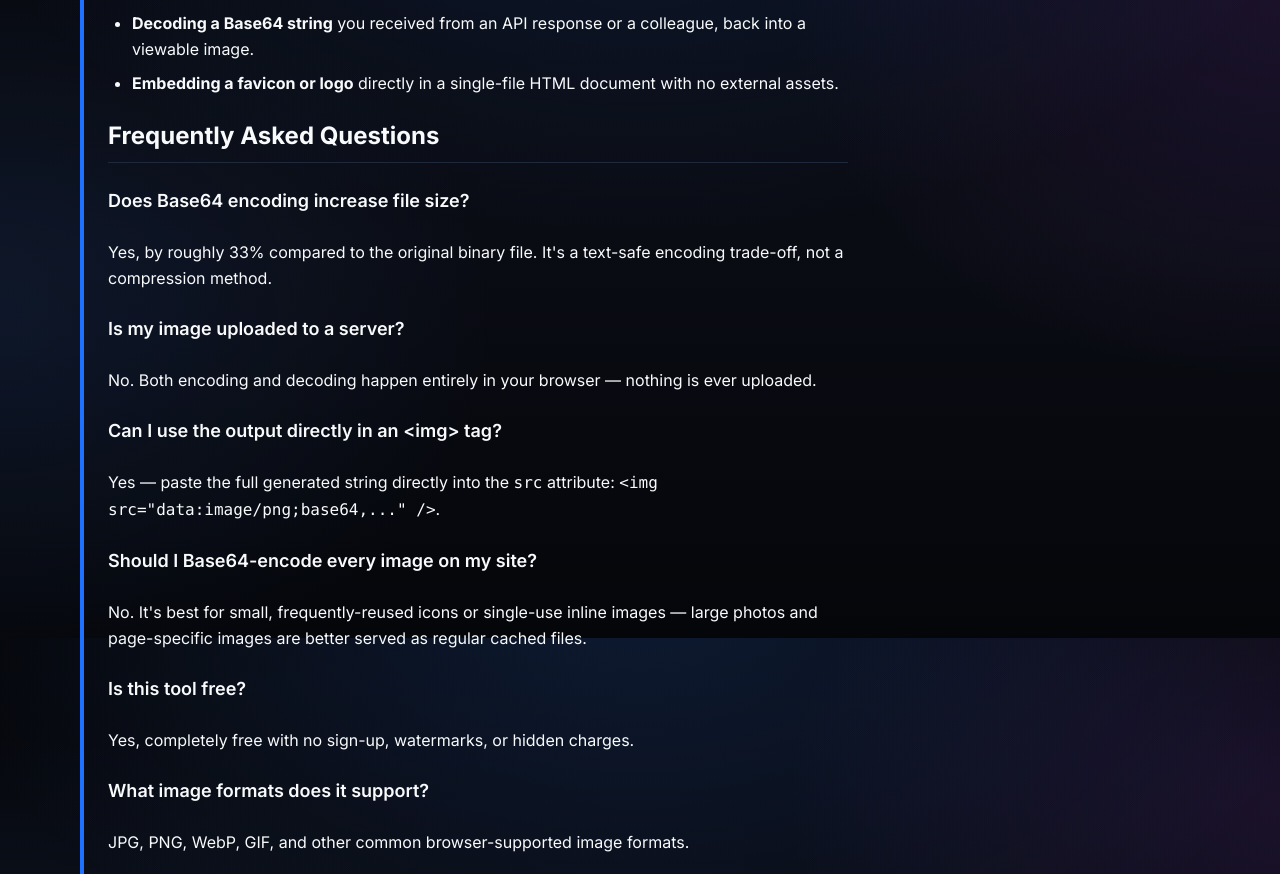
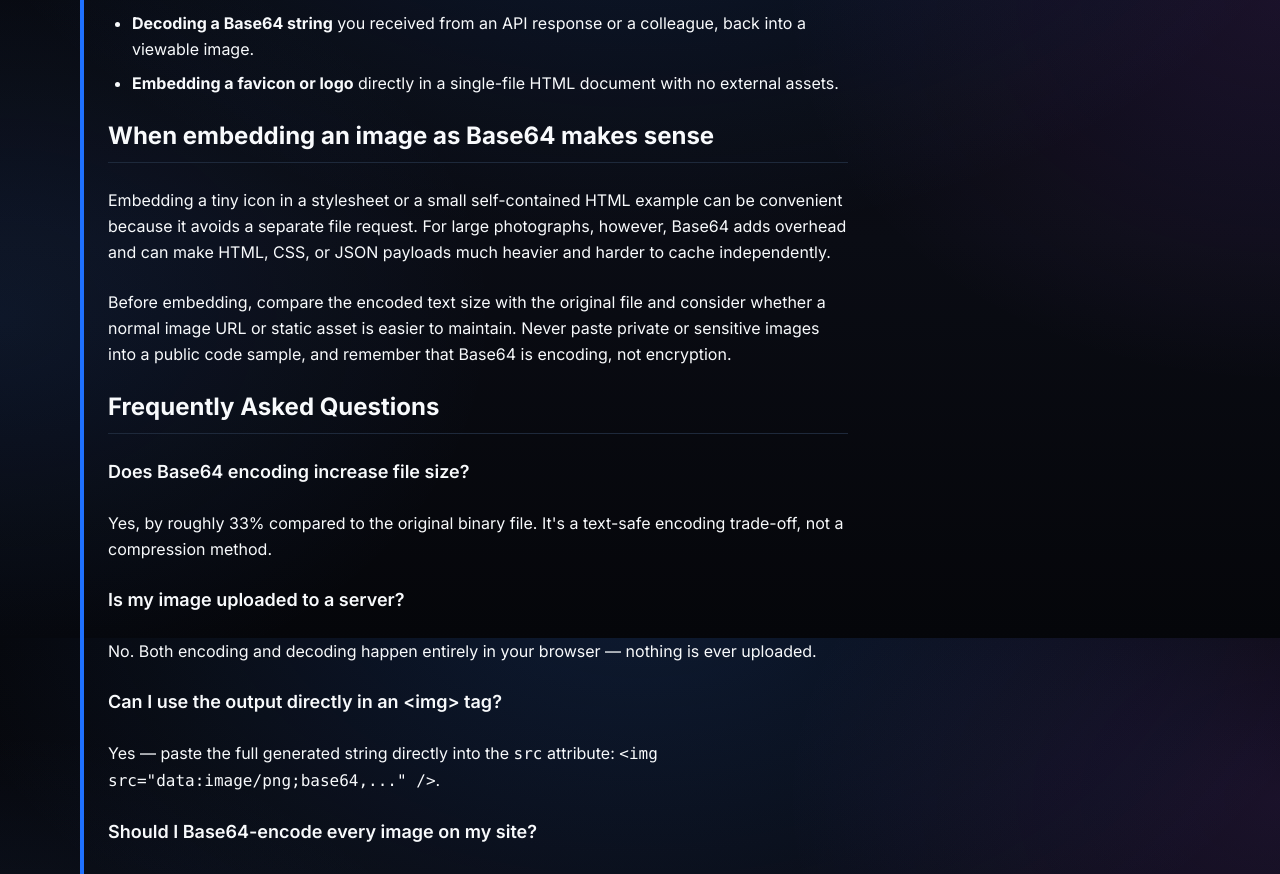
Before and after one commit to surajkumar122024-star/ok01, a Next.js app: page /blog/image-to-base64-guide in a window 1280 px wide. Shown: the part 2562-3436 px from the top of the page. Built offline with nearby package versions, Linux system fonts and the light colour scheme.

Commit message:
Add unique subject-specific guidance to blog article

```diff
--- a/src/app/blog/image-to-base64-guide/page.tsx
+++ b/src/app/blog/image-to-base64-guide/page.tsx
@@ -101,6 +101,7 @@ export default function ImageToBase64GuideArticle() {
           <li><strong>Embedding a favicon or logo</strong> directly in a single-file HTML document with no external assets.</li>
           </ul>
 
+          <h2 className="text-2xl font-bold mt-8">When embedding an image as Base64 makes sense</h2><p>Embedding a tiny icon in a stylesheet or a small self-contained HTML example can be convenient because it avoids a separate file request. For large photographs, however, Base64 adds overhead and can make HTML, CSS, or JSON payloads much heavier and harder to cache independently.</p><p>Before embedding, compare the encoded text size with the original file and consider whether a normal image URL or static asset is easier to maintain. Never paste private or sensitive images into a public code sample, and remember that Base64 is encoding, not encryption.</p>
           <h2 id="faq" className="text-2xl font-bold mt-8">Frequently Asked Questions</h2>
           <h3 className="text-lg font-semibold mt-4">Does Base64 encoding increase file size?</h3>
           <p>Yes, by roughly 33% compared to the original binary file. It&apos;s a text-safe encoding trade-off, not a compression method.</p>
```
